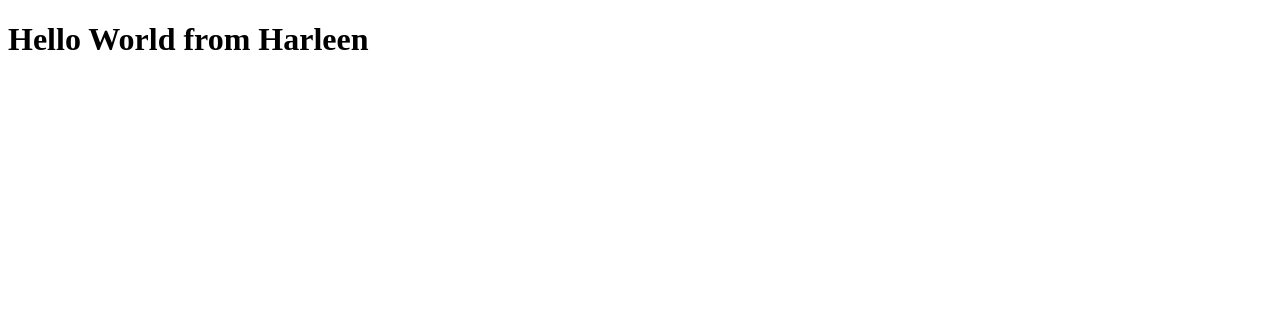
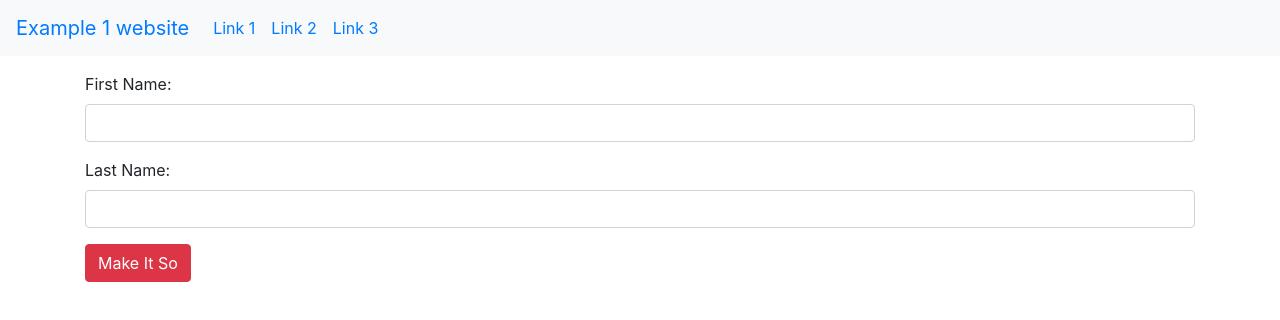
Before and after one commit to hkaur02/CISC474-Exercises, a plain HTML site: page index.html in a window 1280 px wide. Drawn offline with nearby package versions, Linux system fonts and the light colour scheme.

Commit message:
exercise 2

```diff
--- a/index.html
+++ b/index.html
@@ -4,6 +4,42 @@
         <meta charset="utf-8">
         <meta name="viewport" content="width=device-width">
         <title>Exercise 1</title>
+        <link href="https://stackpath.bootstrapcdn.com/bootstrap/4.3.1/css/bootstrap.min.css"rel="stylesheet"
+        integrity="sha384-ggOyR0iXCbMQv3Xipma34MD+dH/1fQ784/j6cY/iJTQUOhcWr7x9JvoRxT2MZw1T"
+        crossorigin="anonymous">
     </head>
-    <body><h1>Hello World from Harleen</h1></body>
+    <body>
+        <nav class="navbar navbar-expand-sm bg-light">
+            <div class="navbar-header">
+                <a class="navbar-brand" href="#">Example 1 website</a>
+            </div>
+                <ul class="navbar-nav">
+                    <li class="nav-item">
+                        <a class="nav-link" href="#">Link 1</a>
+                    </li>
+                    <li class="nav-item">
+                        <a class="nav-link" href="#">Link 2</a>
+                    </li>
+                    <li class="nav-item">
+                        <a class="nav-link" href="#">Link 3</a>
+                    </li>
+                </ul>
+        </nav>
+            <div class='container'>
+                <p>
+                    <form id='nameform'>
+                        <div class='form-group'>
+                            <label for='fname'>First Name:</label>
+                            <input id='fname' type='text' class='form-control' required>
+                        </div>
+                        <div class='form-group'>
+                            <label for='lname'>Last Name:</label>
+                            <input id='lname' type='text' class='form-control' required>
+                        </div>
+                        <input type='submit' id='go' class='btn btn-danger' value='Make It So'>
+                    </form>
+                </p>
+                <div id="jumbotron"></div>
+            </div>
+    </body>
 </html>
```
